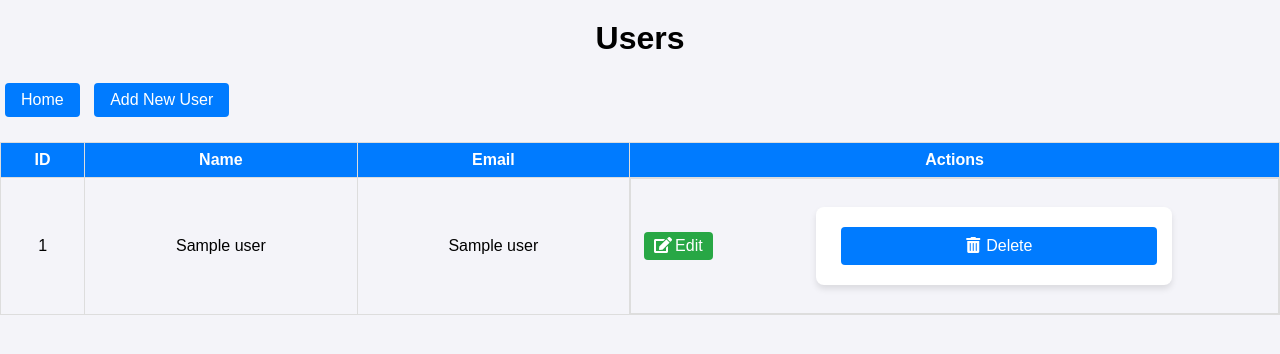
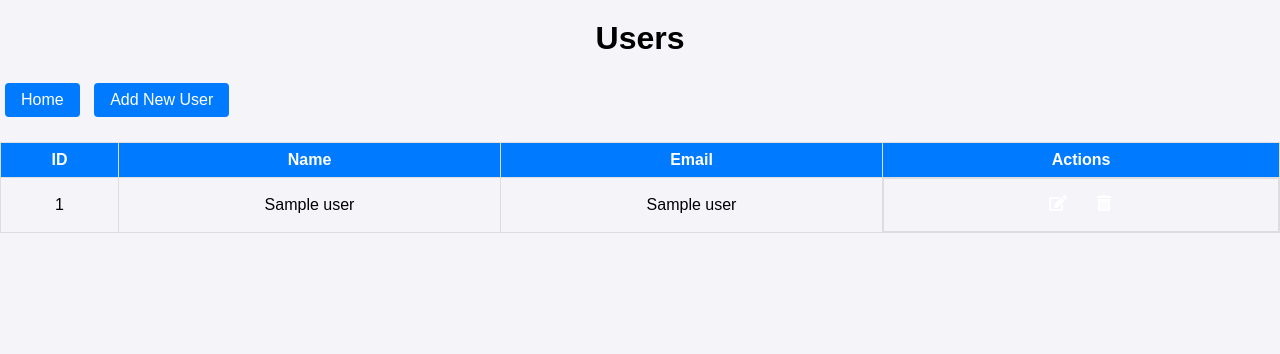
Before and after one commit to atingupta2005/aws-rds-python-flask-crud, a Flask app: template templates/index.html in a window 1280 px wide. Shown: the top 354 px of the page. Run offline with Flask 3, Linux system fonts and the light colour scheme; the template is opened without the code that fills it: most values are stand-ins (such as "Sample title", 1, 10 or a date in 2020).

Commit message:
first commit

```diff
--- a/static/styles.css
+++ b/static/styles.css
@@ -69,34 +69,29 @@ a:hover, .btn:hover {
     align-items: center;
 }
 
-.action-buttons button {
-    background-color: #dc3545; /* Red for Delete */
-    color: white;
-    padding: 5px 10px;
-    border: none;
-    border-radius: 4px;
+.action-buttons button,
+.action-buttons a {
+    background-color: transparent; /* Remove background color */
+    border: none; /* Remove the border */
+    padding: 8px; /* Adjust padding for better button size */
     cursor: pointer;
     margin: 0 5px;
 }
 
-.action-buttons a {
-    background-color: #28a745; /* Green for Edit */
-    color: white;
-    padding: 5px 10px;
-    border-radius: 4px;
-    margin: 0 5px;
-    font-size: 16px;
+.action-buttons button:hover,
+.action-buttons a:hover {
+    background-color: #f1f1f1; /* Add subtle hover effect */
 }
 
 /* Icon Styling */
 .icon {
-    width: 16px;
-    height: 16px;
-    margin-right: 5px;
+    width: 20px; /* Set a fixed size for icons */
+    height: 20px;
+    margin: 0; /* Remove margin */
 }
 
-/* Make the form take 100% width */
-form {
+/* Specific Styling for Add/Edit Pages */
+.add-edit-page {
     width: 50%;
     margin: 20px auto;
     padding: 20px;
@@ -105,29 +100,25 @@ form {
     box-shadow: 0 4px 6px rgba(0, 0, 0, 0.1);
 }
 
-input[type="text"], input[type="email"] {
+.add-edit-page input {
     width: 100%;
     padding: 10px;
     margin: 10px 0;
     border: 1px solid #ddd;
     border-radius: 4px;
-    font-size: 16px;
 }
 
-button[type="submit"] {
-    background-color: #007bff;
+.add-edit-page button {
+    background-color: #28a745;
     border: none;
     color: white;
     padding: 10px 20px;
-    text-align: center;
-    text-decoration: none;
-    display: inline-block;
     font-size: 16px;
     cursor: pointer;
     border-radius: 4px;
     width: 100%;
 }
 
-button[type="submit"]:hover {
-    background-color: #0056b3;
+.add-edit-page button:hover {
+    background-color: #218838;
 }
--- a/templates/index.html
+++ b/templates/index.html
@@ -27,12 +27,12 @@
             <td class="action-buttons">
                 <!-- Edit Button with icon -->
                 <a href="/edit/{{ user[0] }}" class="btn">
-                    <i class="fas fa-edit icon"></i>Edit
+                    <i class="fas fa-edit icon"></i>
                 </a>
-                <!-- Delete Button with icon -->
+                <!-- Delete Button with icon (only icon, no text) -->
                 <form action="/delete/{{ user[0] }}" method="POST" style="display:inline;">
                     <button type="submit" class="btn" onclick="return confirm('Are you sure?')">
-                        <i class="fas fa-trash-alt icon"></i>Delete
+                        <i class="fas fa-trash-alt icon"></i>
                     </button>
                 </form>
             </td>
```
